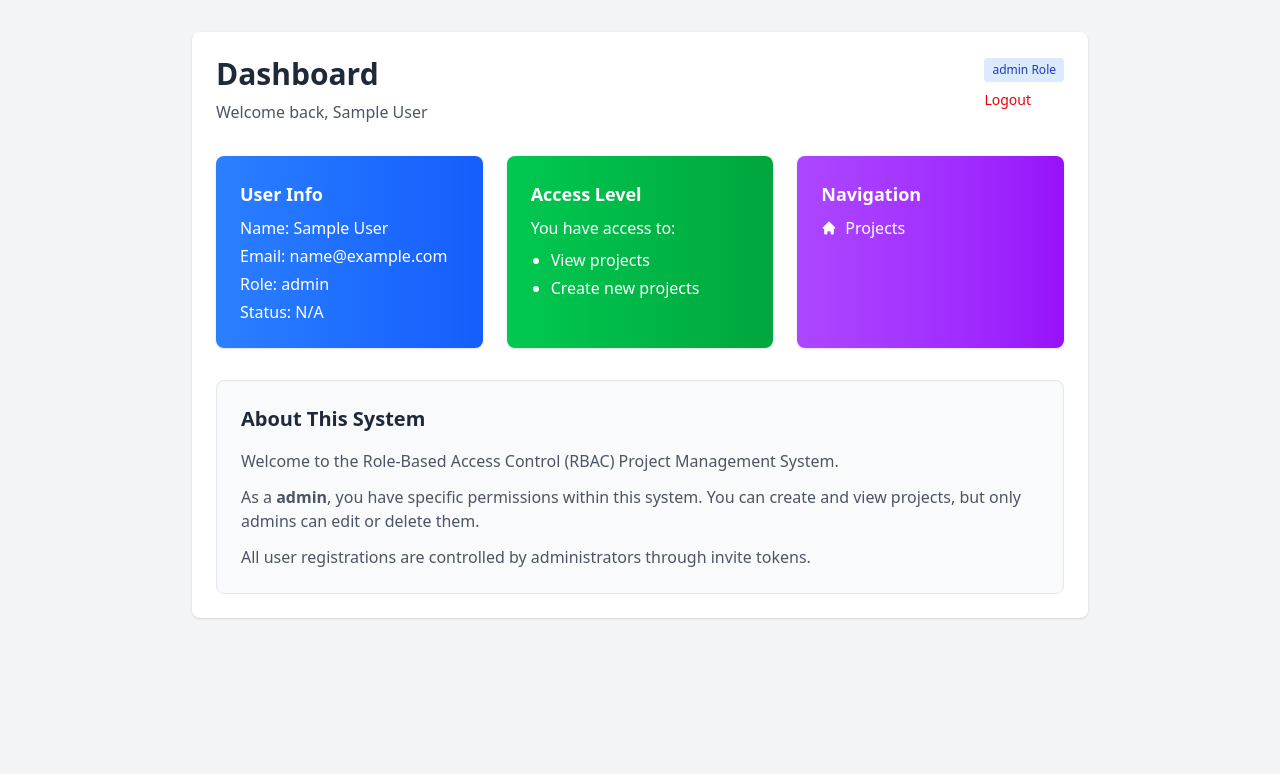
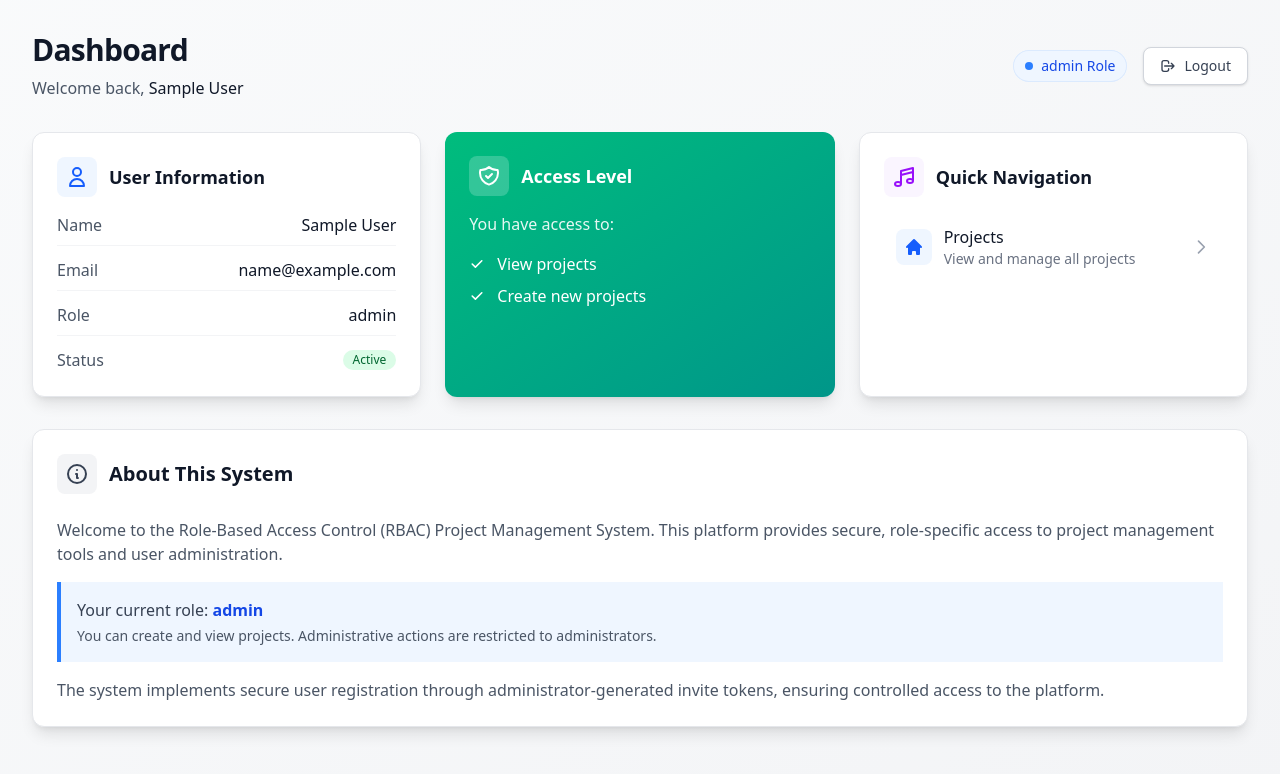
Before and after one commit to Alireja-khan/-RBAC-Frontend, a React (Vite) app: page /dashboard in a window 1280 px wide. Shown: the top 774 px of the page. Built offline with nearby package versions, Linux system fonts and the light colour scheme; no server answers; sample sign-in values are in the browser's storage.

Commit message:
update the UI of dashboard page.

```diff
--- a/src/pages/Dashboard.tsx
+++ b/src/pages/Dashboard.tsx
@@ -9,80 +9,197 @@ const Dashboard = () => {
   };
 
   return (
-    <div className="container mx-auto px-4 py-8">
-      <div className="max-w-4xl mx-auto bg-white rounded-lg shadow p-6">
-        <div className="flex justify-between items-start mb-8">
+    <div className="min-h-screen bg-gradient-to-br from-gray-50 to-gray-100 py-8 px-4 sm:px-6 lg:px-8">
+      <div className="max-w-7xl mx-auto">
+        {/* Header */}
+        <div className="mb-8">
+          <div className="flex flex-col sm:flex-row sm:items-center sm:justify-between gap-4">
             <div>
-            <h1 className="text-3xl font-bold text-gray-800">Dashboard</h1>
-            <p className="text-gray-600 mt-2">Welcome back, {user?.name || user?.email}</p>
+              <h1 className="text-3xl font-bold text-gray-900 tracking-tight">Dashboard</h1>
+              <p className="mt-2 text-gray-600">
+                Welcome back, <span className="font-medium text-gray-900">{user?.name || user?.email}</span>
+              </p>
             </div>
-          <div className="text-right">
-            <span className="inline-block bg-blue-100 text-blue-800 text-xs px-2 py-1 rounded">
-              {user?.role} Role
-            </span>
+            <div className="flex items-center gap-4">
+              <div className="inline-flex items-center px-3 py-1.5 rounded-full text-sm font-medium bg-blue-50 text-blue-700 ring-1 ring-blue-100 ring-inset">
+                <span className="w-2 h-2 rounded-full bg-blue-500 mr-2"></span>
+                {user?.role || 'USER'} Role
+              </div>
               <button
                 onClick={handleLogout}
-              className="block mt-2 text-sm text-red-600 hover:text-red-800"
+                className="inline-flex items-center px-4 py-2 text-sm font-medium text-gray-700 bg-white hover:bg-gray-50 rounded-lg border border-gray-300 shadow-sm transition-colors duration-200"
               >
+                <svg className="w-4 h-4 mr-2" fill="none" stroke="currentColor" viewBox="0 0 24 24">
+                  <path strokeLinecap="round" strokeLinejoin="round" strokeWidth={2} d="M17 16l4-4m0 0l-4-4m4 4H7m6 4v1a3 3 0 01-3 3H6a3 3 0 01-3-3V7a3 3 0 013-3h4a3 3 0 013 3v1" />
+                </svg>
                 Logout
               </button>
             </div>
           </div>
-
-        <div className="grid grid-cols-1 md:grid-cols-3 gap-6 mb-8">
-          <div className="bg-gradient-to-r from-blue-500 to-blue-600 text-white p-6 rounded-lg shadow">
-            <h3 className="text-lg font-semibold mb-2">User Info</h3>
-            <p className="mb-1">Name: {user?.name || 'N/A'}</p>
-            <p className="mb-1">Email: {user?.email || 'N/A'}</p>
-            <p className="mb-1">Role: {user?.role || 'N/A'}</p>
-            <p>Status: {user?.status || 'N/A'}</p>
         </div>
 
-          <div className="bg-gradient-to-r from-green-500 to-green-600 text-white p-6 rounded-lg shadow">
-            <h3 className="text-lg font-semibold mb-2">Access Level</h3>
-            <p className="mb-2">You have access to:</p>
-            <ul className="list-disc pl-5 space-y-1">
-              <li>View projects</li>
-              <li>Create new projects</li>
-              {user?.role === 'ADMIN' && <li>Manage users</li>}
-              {user?.role === 'ADMIN' && <li>Edit/delete projects</li>}
-            </ul>
+        {/* Stats Grid */}
+        <div className="grid grid-cols-1 lg:grid-cols-3 gap-6 mb-8">
+          {/* User Info Card */}
+          <div className="bg-white rounded-xl shadow-lg p-6 border border-gray-200 hover:shadow-xl transition-shadow duration-300">
+            <div className="flex items-center mb-4">
+              <div className="p-2 bg-blue-50 rounded-lg">
+                <svg className="w-6 h-6 text-blue-600" fill="none" stroke="currentColor" viewBox="0 0 24 24">
+                  <path strokeLinecap="round" strokeLinejoin="round" strokeWidth={2} d="M16 7a4 4 0 11-8 0 4 4 0 018 0zM12 14a7 7 0 00-7 7h14a7 7 0 00-7-7z" />
+                </svg>
+              </div>
+              <h3 className="ml-3 text-lg font-semibold text-gray-900">User Information</h3>
+            </div>
+            <div className="space-y-3">
+              <div className="flex justify-between items-center pb-2 border-b border-gray-100">
+                <span className="text-gray-600">Name</span>
+                <span className="font-medium text-gray-900">{user?.name || 'Not provided'}</span>
+              </div>
+              <div className="flex justify-between items-center pb-2 border-b border-gray-100">
+                <span className="text-gray-600">Email</span>
+                <span className="font-medium text-gray-900">{user?.email || 'N/A'}</span>
+              </div>
+              <div className="flex justify-between items-center pb-2 border-b border-gray-100">
+                <span className="text-gray-600">Role</span>
+                <span className="font-medium text-gray-900">{user?.role || 'N/A'}</span>
+              </div>
+              <div className="flex justify-between items-center">
+                <span className="text-gray-600">Status</span>
+                <span className="inline-flex items-center px-2.5 py-0.5 rounded-full text-xs font-medium bg-green-100 text-green-800">
+                  {user?.status || 'Active'}
+                </span>
+              </div>
+            </div>
           </div>
 
-          <div className="bg-gradient-to-r from-purple-500 to-purple-600 text-white p-6 rounded-lg shadow">
-            <h3 className="text-lg font-semibold mb-2">Navigation</h3>
+          {/* Access Level Card */}
+          <div className="bg-gradient-to-br from-emerald-500 to-teal-600 rounded-xl shadow-lg p-6 text-white">
+            <div className="flex items-center mb-4">
+              <div className="p-2 bg-white/20 rounded-lg">
+                <svg className="w-6 h-6" fill="none" stroke="currentColor" viewBox="0 0 24 24">
+                  <path strokeLinecap="round" strokeLinejoin="round" strokeWidth={2} d="M9 12l2 2 4-4m5.618-4.016A11.955 11.955 0 0112 2.944a11.955 11.955 0 01-8.618 3.04A12.02 12.02 0 003 9c0 5.591 3.824 10.29 9 11.622 5.176-1.332 9-6.03 9-11.622 0-1.042-.133-2.052-.382-3.016z" />
+                </svg>
+              </div>
+              <h3 className="ml-3 text-lg font-semibold">Access Level</h3>
+            </div>
+            <p className="mb-4 opacity-90">You have access to:</p>
             <ul className="space-y-2">
               <li className="flex items-center">
-                <svg className="w-4 h-4 mr-2" fill="currentColor" viewBox="0 0 20 20">
-                  <path d="M10.707 2.293a1 1 0 00-1.414 0l-7 7a1 1 0 001.414 1.414L4 10.414V17a1 1 0 001 1h2a1 1 0 001-1v-2a1 1 0 011-1h2a1 1 0 011 1v2a1 1 0 001 1h2a1 1 0 001-1v-6.586l.293.293a1 1 0 001.414-1.414l-7-7z" />
+                <svg className="w-4 h-4 mr-3" fill="currentColor" viewBox="0 0 20 20">
+                  <path fillRule="evenodd" d="M16.707 5.293a1 1 0 010 1.414l-8 8a1 1 0 01-1.414 0l-4-4a1 1 0 011.414-1.414L8 12.586l7.293-7.293a1 1 0 011.414 0z" clipRule="evenodd" />
                 </svg>
-                <a href="/projects" className="hover:underline">Projects</a>
+                View projects
+              </li>
+              <li className="flex items-center">
+                <svg className="w-4 h-4 mr-3" fill="currentColor" viewBox="0 0 20 20">
+                  <path fillRule="evenodd" d="M16.707 5.293a1 1 0 010 1.414l-8 8a1 1 0 01-1.414 0l-4-4a1 1 0 011.414-1.414L8 12.586l7.293-7.293a1 1 0 011.414 0z" clipRule="evenodd" />
+                </svg>
+                Create new projects
               </li>
               {user?.role === 'ADMIN' && (
                 <li className="flex items-center">
-                  <svg className="w-4 h-4 mr-2" fill="currentColor" viewBox="0 0 20 20">
-                    <path fillRule="evenodd" d="M10 9a3 3 0 100-6 3 3 0 000 6zm-7 9a7 7 0 1114 0H3z" clipRule="evenodd" />
+                  <svg className="w-4 h-4 mr-3" fill="currentColor" viewBox="0 0 20 20">
+                    <path fillRule="evenodd" d="M16.707 5.293a1 1 0 010 1.414l-8 8a1 1 0 01-1.414 0l-4-4a1 1 0 011.414-1.414L8 12.586l7.293-7.293a1 1 0 011.414 0z" clipRule="evenodd" />
                   </svg>
-                  <a href="/users" className="hover:underline">User Management</a>
+                  Manage users
+                </li>
+              )}
+              {user?.role === 'ADMIN' && (
+                <li className="flex items-center">
+                  <svg className="w-4 h-4 mr-3" fill="currentColor" viewBox="0 0 20 20">
+                    <path fillRule="evenodd" d="M16.707 5.293a1 1 0 010 1.414l-8 8a1 1 0 01-1.414 0l-4-4a1 1 0 011.414-1.414L8 12.586l7.293-7.293a1 1 0 011.414 0z" clipRule="evenodd" />
+                  </svg>
+                  Edit/delete projects
                 </li>
               )}
             </ul>
           </div>
+
+          {/* Navigation Card */}
+          <div className="bg-white rounded-xl shadow-lg p-6 border border-gray-200">
+            <div className="flex items-center mb-4">
+              <div className="p-2 bg-purple-50 rounded-lg">
+                <svg className="w-6 h-6 text-purple-600" fill="none" stroke="currentColor" viewBox="0 0 24 24">
+                  <path strokeLinecap="round" strokeLinejoin="round" strokeWidth={2} d="M9 19V6l12-3v13M9 19c0 1.105-1.343 2-3 2s-3-.895-3-2 1.343-2 3-2 3 .895 3 2zm12-3c0 1.105-1.343 2-3 2s-3-.895-3-2 1.343-2 3-2 3 .895 3 2zM9 10l12-3" />
+                </svg>
+              </div>
+              <h3 className="ml-3 text-lg font-semibold text-gray-900">Quick Navigation</h3>
+            </div>
+            <div className="space-y-3">
+              <a
+                href="/projects"
+                className="flex items-center p-3 rounded-lg hover:bg-gray-50 transition-colors duration-200 group"
+              >
+                <div className="p-2 bg-blue-50 rounded-lg group-hover:bg-blue-100 transition-colors duration-200">
+                  <svg className="w-5 h-5 text-blue-600" fill="currentColor" viewBox="0 0 20 20">
+                    <path d="M10.707 2.293a1 1 0 00-1.414 0l-7 7a1 1 0 001.414 1.414L4 10.414V17a1 1 0 001 1h2a1 1 0 001-1v-2a1 1 0 011-1h2a1 1 0 011 1v2a1 1 0 001 1h2a1 1 0 001-1v-6.586l.293.293a1 1 0 001.414-1.414l-7-7z" />
+                  </svg>
+                </div>
+                <div className="ml-3">
+                  <p className="font-medium text-gray-900">Projects</p>
+                  <p className="text-sm text-gray-500">View and manage all projects</p>
+                </div>
+                <svg className="w-5 h-5 ml-auto text-gray-400" fill="none" stroke="currentColor" viewBox="0 0 24 24">
+                  <path strokeLinecap="round" strokeLinejoin="round" strokeWidth={2} d="M9 5l7 7-7 7" />
+                </svg>
+              </a>
+
+              {user?.role === 'ADMIN' && (
+                <a
+                  href="/users"
+                  className="flex items-center p-3 rounded-lg hover:bg-gray-50 transition-colors duration-200 group"
+                >
+                  <div className="p-2 bg-indigo-50 rounded-lg group-hover:bg-indigo-100 transition-colors duration-200">
+                    <svg className="w-5 h-5 text-indigo-600" fill="currentColor" viewBox="0 0 20 20">
+                      <path fillRule="evenodd" d="M10 9a3 3 0 100-6 3 3 0 000 6zm-7 9a7 7 0 1114 0H3z" clipRule="evenodd" />
+                    </svg>
+                  </div>
+                  <div className="ml-3">
+                    <p className="font-medium text-gray-900">User Management</p>
+                    <p className="text-sm text-gray-500">Manage system users and permissions</p>
+                  </div>
+                  <svg className="w-5 h-5 ml-auto text-gray-400" fill="none" stroke="currentColor" viewBox="0 0 24 24">
+                    <path strokeLinecap="round" strokeLinejoin="round" strokeWidth={2} d="M9 5l7 7-7 7" />
+                  </svg>
+                </a>
+              )}
+            </div>
+          </div>
         </div>
 
-        <div className="bg-gray-50 p-6 rounded-lg border border-gray-200">
-          <h2 className="text-xl font-semibold mb-4 text-gray-800">About This System</h2>
-          <p className="text-gray-600 mb-3">
+        {/* About Section */}
+        <div className="bg-white rounded-xl shadow-lg p-6 border border-gray-200">
+          <div className="flex items-center mb-6">
+            <div className="p-2 bg-gray-100 rounded-lg">
+              <svg className="w-6 h-6 text-gray-700" fill="none" stroke="currentColor" viewBox="0 0 24 24">
+                <path strokeLinecap="round" strokeLinejoin="round" strokeWidth={2} d="M13 16h-1v-4h-1m1-4h.01M21 12a9 9 0 11-18 0 9 9 0 0118 0z" />
+              </svg>
+            </div>
+            <h2 className="ml-3 text-xl font-semibold text-gray-900">About This System</h2>
+          </div>
+
+          <div className="prose prose-gray max-w-none">
+            <p className="text-gray-600 mb-4">
               Welcome to the Role-Based Access Control (RBAC) Project Management System.
+              This platform provides secure, role-specific access to project management tools and user administration.
             </p>
-          <p className="text-gray-600 mb-3">
-            As a <span className="font-semibold">{user?.role}</span>, you have specific permissions within this system.
-            {user?.role === 'ADMIN' && ' You can manage users and control all project operations.'}
-            {user?.role !== 'ADMIN' && ' You can create and view projects, but only admins can edit or delete them.'}
+
+            <div className="bg-blue-50 border-l-4 border-blue-500 p-4 mb-4">
+              <p className="text-gray-700">
+                Your current role: <span className="font-semibold text-blue-700">{user?.role || 'USER'}</span>
               </p>
+              <p className="text-gray-600 mt-1 text-sm">
+                {user?.role === 'ADMIN'
+                  ? 'You have full administrative privileges including user management and complete project control.'
+                  : 'You can create and view projects. Administrative actions are restricted to administrators.'}
+              </p>
+            </div>
+
             <p className="text-gray-600">
-            All user registrations are controlled by administrators through invite tokens.
+              The system implements secure user registration through administrator-generated invite tokens,
+              ensuring controlled access to the platform.
             </p>
+          </div>
         </div>
       </div>
     </div>
```
Lines whose indentation alone changed are shown as unchanged.
